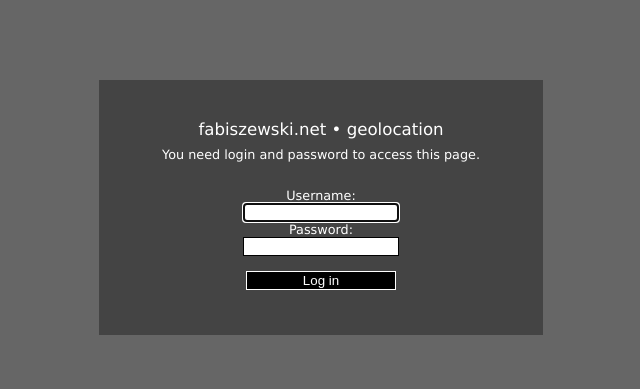
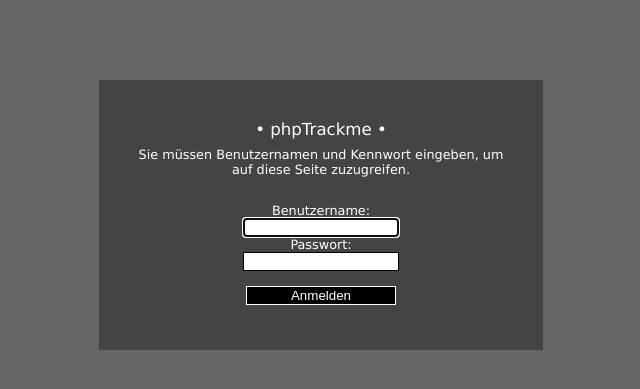
Before and after one commit to bfabiszewski/ulogger-server, a PHP site: page /auth.php in a window 1280 px wide. Shown: the top 389 px of the page, without its empty margins (319-959 px from the left). Run offline with PHP 8.4, Linux system fonts and the light colour scheme.

Commit message:
German translation (by Dtrieb)

```diff
--- a/config.php
+++ b/config.php
@@ -48,9 +48,10 @@ $allow_registration = 0;
 $interval = 10;
 
 // Default language
-// (en, pl)
-$lang = "en";
+// (en, pl, de)
+//$lang = "en";
 //$lang = "pl";
+$lang = "de";
 
 // units
 // (metric, imperial)
--- a/lang.php
+++ b/lang.php
@@ -20,7 +20,7 @@
 switch($lang) {
   default:
   case "en":
-    $lang_title = "fabiszewski.net • geolocation";
+    $lang_title = "• phpTrackme •";
     $lang_private = "You need login and password to access this page.";
     $lang_authfail = "Wrong username or password";
     $lang_user = "User";
@@ -51,7 +51,7 @@ switch($lang) {
     break;
 
   case "pl":
-    $lang_title = "fabiszewski.net &bullet; geolocation";
+    $lang_title = "• phpTrackme •";
     $lang_private = "Aby się zalogować musisz podać login i hasło";
     $lang_authfail = "błędny login lub hasło";
     $lang_user = "Użytkownik";
@@ -80,5 +80,36 @@ switch($lang) {
     $lang_newinterval = "Podaj częstotliwość odświeżania (w sekundach)";
     $lang_api = "Map API";
     break;
+
+    case "de":
+    $lang_title = "• phpTrackme •";
+    $lang_private = "Sie müssen Benutzernamen und Kennwort eingeben, um auf diese Seite zuzugreifen.";
+    $lang_authfail = "Falscher Benutzername oder Passwort";
+    $lang_user = "Benutzer";
+    $lang_track = "Route";
+    $lang_latest = "letzte Position";
+    $lang_autoreload = "Autoneuladen";
+    $lang_reload = "Neuladen";
+    $lang_download = "Download Daten";
+    $lang_chart = "Höhentabelle";
+    $lang_close = "Schließen";
+    $lang_time = "Zeit";
+    $lang_speed = "Geschwindigkeit";
+    $lang_altitude = "Höhe";
+    $lang_ttime = "Gesamte Zeit";
+    $lang_aspeed = "Durchschnittstempo";
+    $lang_tdistance = "Gesamt Entfernung";
+    $lang_point = "Punkt"; //Punkt x von y
+    $lang_of = "von";
+    $lang_summary = "Streckenzusammenfassung";
+    $lang_suser = "Wähle Benutzer";
+    $lang_logout = "Abmelden";
+    $lang_login = "Anmelden";
+    $lang_username = "Benutzername";
+    $lang_password = "Passwort";
+    $lang_language = "Sprache";
+    $lang_newinterval = "Neuen Intervall-Wert eingeben (in Sekunden)";
+    $lang_api = "Karten API";
+    break;
 }
 ?>
```
